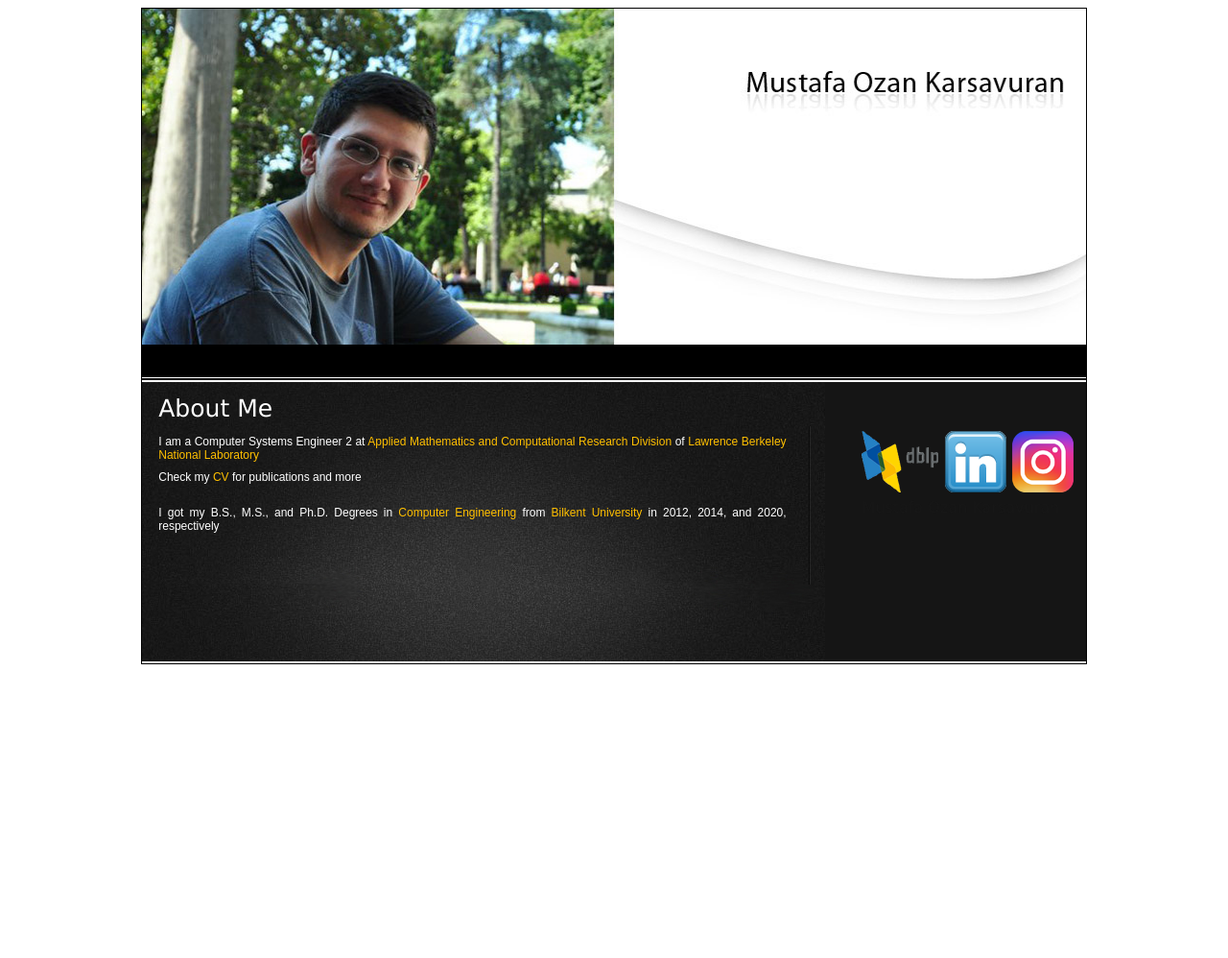
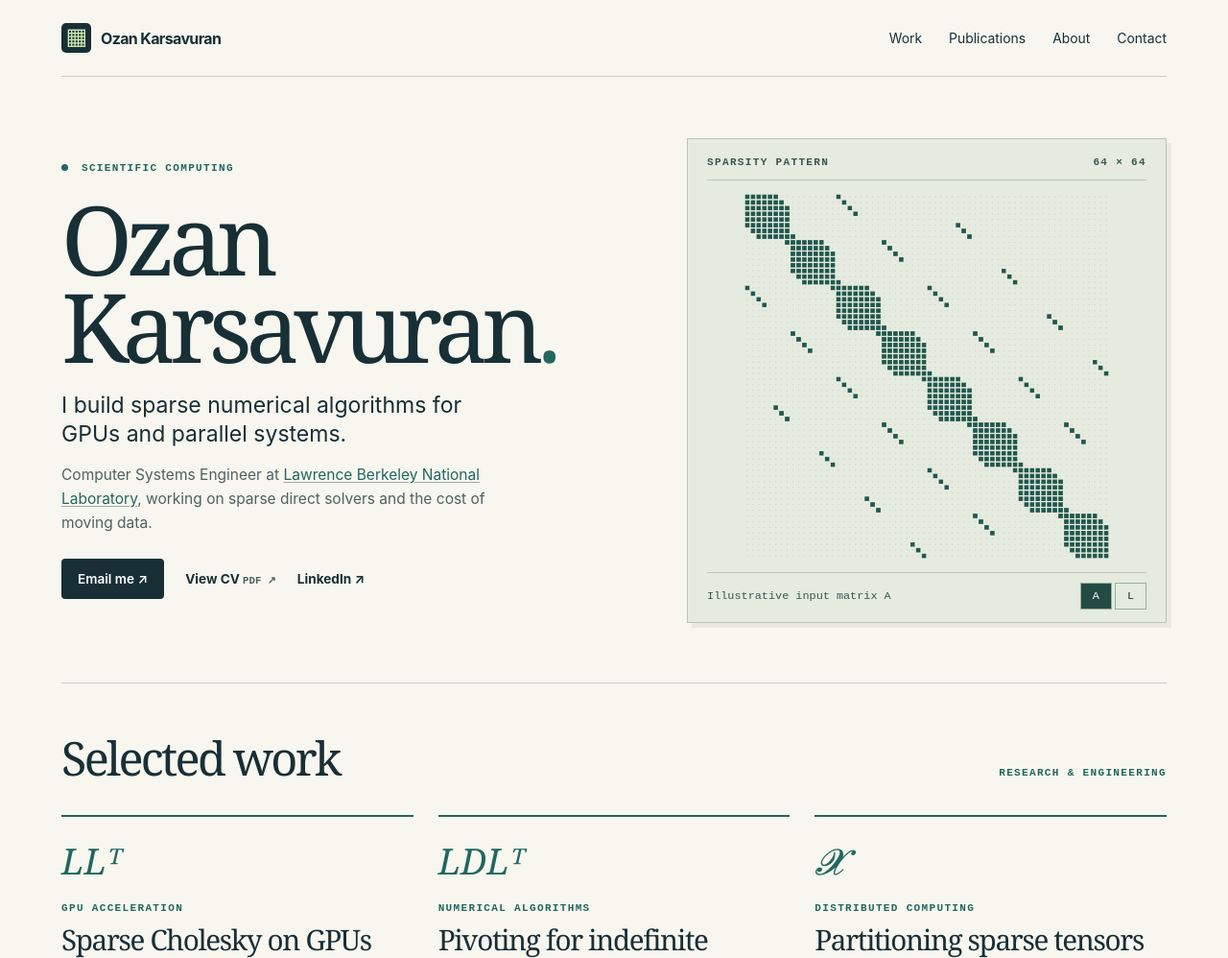
Before and after one commit to ozankar/ozankar.github.io, a plain HTML site: page index.html in a window 1280 px wide. Shown: the top 998 px of the page at 96% size. Before the commit the page ends 800 px from the top, so only its background shows below. Drawn offline with Linux system fonts and the light colour scheme.

Commit message:
Update personal portfolio

```diff
--- a/index.html
+++ b/index.html
@@ -1,154 +1,28 @@
-<html>
-<head>
-	<!-- Google tag (gtag.js) -->
-	<script async src="https://www.googletagmanager.com/gtag/js?id=G-5R1TB9XFX9"></script>
-	<script>
-	  window.dataLayer = window.dataLayer || [];
-	  function gtag(){dataLayer.push(arguments);}
-	  gtag('js', new Date());
-
-	  gtag('config', 'G-5R1TB9XFX9');
-	</script>
-<title>Ozan Karsavuran</title>
-<meta http-equiv="Content-Type" content="text/html; charset=iso-8859-1">
-<link href="css/style.css" type="text/css" rel="stylesheet">
-<script type="text/javascript">
-
-  var _gaq = _gaq || [];
-  _gaq.push(['_setAccount', 'UA-26204854-1']);
-  _gaq.push(['_trackPageview']);
-
-  (function() {
-    var ga = document.createElement('script'); ga.type = 'text/javascript'; ga.async = true;
-    ga.src = ('https:' == document.location.protocol ? 'https://ssl' : 'http://www') + '.google-analytics.com/ga.js';
-    var s = document.getElementsByTagName('script')[0]; s.parentNode.insertBefore(ga, s);
-  })();
-
+<!doctype html>
+<html lang="en"><head><meta charset="utf-8"><meta name="viewport" content="width=device-width, initial-scale=1"><meta name="theme-color" content="#f7f6ef"><title>Ozan Karsavuran · Sparse numerical computing</title><meta name="description" content="Mustafa Ozan Karsavuran, Computer Systems Engineer at Berkeley Lab. Selected work on sparse direct solvers, GPU acceleration, and distributed numerical algorithms."><link rel="stylesheet" href="style.css"><script src="matrix.js" defer></script><script>
+if (['karsavuran.com', 'www.karsavuran.com'].includes(location.hostname)) {
+  window.dataLayer = window.dataLayer || [];
+  function gtag() { window.dataLayer.push(arguments); }
+  gtag('js', new Date());
+  gtag('config', 'G-5R1TB9XFX9');
+  const tag = document.createElement('script');
+  tag.async = true;
+  tag.src = 'https://www.googletagmanager.com/gtag/js?id=G-5R1TB9XFX9';
+  document.head.appendChild(tag);
+}
 </script>
 </head>
-
-<body>
-
-<table width="78%"  border="0" align="center" cellpadding="0" cellspacing="0" class="wrap">
-  <tr>
-    <td><table width="100%"  border="0" align="left" cellpadding="0" cellspacing="0">
-      <tr>
-        <td height="132"  align="left" valign="top" class="banner"><table width="100%"  border="0" cellspacing="0" cellpadding="0">
-          <tr>
-            <td width="52%" rowspan="2">&nbsp;</td>
-
-            </tr>
-
-        </table></td>
-        </tr>
-    </table></td>
-  </tr>
-  <tr>
-    <td height="29" class="menu_bg" align="center" >
-<!--
-	<table width="100%" border="0" align="center" cellpadding="0" cellspacing="0">
-      <tr class="Content">
-	   <td width="45"></td>
-        <td width="65"><a href="index.html" class="Content">Home</a><img src="images/orange_bar.jpg" border="0" style=" padding-top:20px; margin-left:-36px; position:absolute;" ></td>
-        <td width="65"><a href="schedule.html" class="Content">Schedule</a></td>
-
-       </tr>
-    </table>-->
-	</td>
-  </tr>
-  </table>
-<table width="78%"  border="0" align="center" cellpadding="0" cellspacing="0" class="wrap">
-
-  <tr align="center">
-    <td height="295"><table width="100%"  border="0" cellspacing="0" cellpadding="0">
-      <tr >
-        <td height="310" valign="top" bgcolor="#151515" class="body_content"><table width="100%"  border="0" cellspacing="0" cellpadding="0">
-          <tr class="wrap">
-            <td height="256" align="center" class="footer"><table width="100%"  border="0" cellspacing="0" cellpadding="0">
-              <tr>
-                <td width="70%" height="257" align="center" valign="top"><table width="95%" height="213" border="0" align="center" cellpadding="0" cellspacing="0">
-                  <tr>
-                    <td height="139" valign="top"><table width="100%" border="0" cellspacing="0" cellpadding="0">
-                      <tr>
-                        <td height="55" class="headerContent">About Me </td>
-                      </tr>
-<!--                      <tr>
-                        <td height="37" align="left" valign="top"  class="Content"><div align="justify">I was born in Izmir in 1988</div></td>
-                      </tr>
--->
-					  <tr>
-                        <td height="37" align="left" valign="top" class="Content"><div align="justify">I am a Computer Systems Engineer 2 at <a href="https://crd.lbl.gov/divisions/amcr" target="_blank" class="links">Applied Mathematics and Computational Research Division</a> of <a href="https://lbl.gov" target="_blank" class="links">Lawrence Berkeley National Laboratory</a></td>
-                      </tr>
-					  <tr>
-                         <td height="37" align="left" valign="top"><div align="justify" class="Content">Check my <a href="files/OzanKarsavuranCV.pdf" target="_blank" class="links">CV</a> for publications and more </div></td>
-                      </tr>
-
-
-
-					  <tr>
-                        <td height="37" align="left" valign="top" class="Content"><div align="justify">I got my B.S., M.S., and Ph.D. Degrees in <a href="http://www.cs.bilkent.edu.tr/" target="_blank" class="links">Computer Engineering</a> from <a href="http://www.bilkent.edu.tr" target="_blank" class="links">Bilkent University</a> in 2012, 2014, and 2020, respectively</div></td>
-                      </tr>
-<!--					  <tr>
-                        <td height="37" align="left" valign="top" class="Content"><div align="justify">I worked as intern at <a href="http://www.cma.com.tr/" target="_blank" class="links">CMA Danismanlik ve Bilisim Teknolojileri</a> in 2010 and at <a href="https://www.turkcell.com.tr" target="_blank" class="links">Turkcell</a> in 2011</div></td>
-                      </tr>
-
-					  <tr>
-                        <td height="37" align="left" valign="top" class="Content"><div align="justify">I am member of <a href="https://www.ieee.org" target="_blank"  class="links">IEEE</a> and <a href="https://www.acm.org" target="_blank" class="links">ACM</a></div></td>
-                      </tr>
--->
-<!--					  <tr>
-                        <td height="37" align="left" valign="top" class="Content"><div align="justify">I like windsurfing, motor sports, taking photo and reading novel</div></td>
-                      </tr>
--->
-<!--					  <tr>
-                                <td height="37" align="left" valign="top"><div align="justify" class="Content">You can reach my CV in <a href="files/ozan_karsavuran_cv_eng.pdf" target="_blank" class="links">English</a> and <a href="files/ozan_karsavuran_cv_tr.pdf"target="_blank" class="links">Turkish</a></div></td>
-                      </tr>
- -->
-
-                    </table></td>
-                  </tr>
-                </table></td>
-                <td width="3"><table width="300%" height="165"  border="0" cellpadding="0" cellspacing="0">
-                  <tr>
-                    <td width="28" class="verticalLine">&nbsp;</td>
-                  </tr>
-                </table></td>
-                <td width="25%" height="70px" align="center" valign="top" ><table width="226" border="0" align="center" cellpadding="2" cellspacing="2">
-                  <tr>
-                    <td height="45" colspan="3" class="headerContent"></td>
-                    </tr>
-                  <tr>
-					<td><a href="https://dblp.org/pid/180/0098" target="_blank"><img src="images/dblp.png" border="0" ></a></td>
-
-                    <!--<td><a href="https://www.facebook.com/karsavuran" target="_blank"><img src="images/facebook.png" border="0" ></a></td>
-                    <td><a href="https://twitter.com/#!/karsavuran" target="_blank"><img src="images/twitter.png" border="0" ></a></td>-->
-                    <td><a href="https://www.linkedin.com/in/mustafa-ozan-karsavuran-421a7419/" target="_blank"><img src="images/linked.png" border="0" ></a></td>
-					<td><a href="https://www.instagram.com/karsavuran/" target="_blank"><img src="images/insta.png" border="0" ></a></td>
-                    </tr>
-					<tr color="blue" >
-					<td style="color:#171717" colspan="3">Mustafa Ozan Karsavuran</td>
-					</tr>
-
-
-                </table></td>
-              </tr>
-            </table></td>
-          </tr>
-          <tr class="wrap">
-            <td height="24" align="center" class="footer"><table width="737" height="18" border="0" cellpadding="0" cellspacing="0">
-              <tr>
-                <td class="">&nbsp;</td>
-              </tr>
-            </table></td>
-          </tr>
-
-          <tr class="wrap">
-            <td height="10" align="right"  class="footer"><span style="font-size: 10px;"></td>
-          </tr>
-        </table></td>
-        </tr>
-    </table>	</td>
-  </tr>
-</table>
-</body>
-</html>
+<body><a class="skip" href="#main">Skip to content</a><header><a class="brand" href="#main"><i class="mark" aria-hidden="true">▦</i> Ozan Karsavuran</a><nav aria-label="Main"><a href="#work">Work</a><a href="#papers">Publications</a><a href="#about">About</a><a href="#contact">Contact</a></nav></header>
+<main id="main"><section class="hero"><div><div class="label"><b class="point"></b> Scientific computing</div><h1>Ozan<br>Karsavuran<span>.</span></h1><p class="lead">I build sparse numerical algorithms for GPUs and parallel systems.</p><p class="sub">Computer Systems Engineer at <a href="https://www.lbl.gov/">Lawrence Berkeley National Laboratory</a>, working on sparse direct solvers and the cost of moving data.</p><div class="actions"><a class="btn" href="mailto:ozan.karsavuran@gmail.com">Email me ↗</a><a class="textlink" href="https://karsavuran.com/files/OzanKarsavuranCV.pdf">View CV <small>PDF ↗</small></a><a class="textlink" href="https://www.linkedin.com/in/ozan-karsavuran/">LinkedIn ↗</a></div></div>
+<figure><div class="figurehead"><span>Sparsity pattern</span><span>64 × 64</span></div><canvas width="640" height="640" id="matrix" role="img" aria-label="Symmetric sparse matrix with a block diagonal and off-diagonal couplings"></canvas><figcaption><span id="caption">Illustrative matrix</span><div class="toggle" aria-label="Choose sparsity pattern"><button type="button" aria-pressed="true" data-mode="A" aria-label="Show input matrix A">A</button><button type="button" aria-pressed="false" data-mode="L" aria-label="Show Cholesky factor L">L</button></div></figcaption></figure></section>
+<section id="work" class="section"><div class="sectionhead"><h2>Selected work</h2><span class="label">Research &amp; engineering</span></div><div class="projects">
+<article><span class="symbol" aria-hidden="true">LLᵀ</span><div class="label">GPU acceleration</div><h3>Sparse Cholesky on GPUs</h3><p>We offloaded dense operations within a right-looking sparse factorization. On the matrices we tested, factorization ran up to <strong>4× faster</strong> than our CPU-only implementation.</p><a href="https://arxiv.org/abs/2409.14009">Read the SC24-W paper ↗</a></article>
+<article><span class="symbol" aria-hidden="true">LDLᵀ</span><div class="label">Numerical algorithms</div><h3>Pivoting for indefinite systems</h3><p>I develop pivoting strategies for sparse symmetric matrices. A delayed pivot can change the factor’s structure mid-computation, affecting both numerical stability and memory use.</p><a href="https://meetings.siam.org/sess/dsp_talk.cfm?p=136322">View the SIAM LA24 talk ↗</a></article>
+<article><span class="symbol" aria-hidden="true">𝓧</span><div class="label">Distributed computing</div><h3>Partitioning sparse tensors</h3><p>I developed hypergraph models to distribute tensor operations across processors. The placement of nonzeros determines how evenly work is shared and how much data processors exchange.</p><a href="https://doi.org/10.1109/TPDS.2020.3012624">Read the IEEE TPDS paper ↗</a></article></div></section>
+<section id="papers" class="section"><div class="sectionhead"><h2>Selected publications</h2><a href="https://dblp.org/pid/180/0098">All publications on DBLP ↗</a></div><div class="paperlist">
+<a href="https://doi.org/10.1109/SCW63240.2024.00098"><time>2024</time><span>GPU Accelerated Sparse Cholesky Factorization</span><small>SC24-W ↗</small></a>
+<a href="https://doi.org/10.1109/TKDE.2023.3253791"><time>2023</time><span>Scaling Stratified Stochastic Gradient Descent for Distributed Matrix Completion</span><small>IEEE TKDE ↗</small></a>
+<a href="https://doi.org/10.1137/22M1485772"><time>2022</time><span>Simultaneous Computational and Data Load Balancing in Distributed-Memory Setting</span><small>SIAM SISC ↗</small></a>
+<a href="https://doi.org/10.1109/TPDS.2015.2453970"><time>2016</time><span>Locality-Aware Parallel Sparse Matrix-Vector and Matrix-Transpose-Vector Multiplication on Many-Core Processors</span><small>IEEE TPDS ↗</small></a></div></section>
+<section id="about" class="section about"><h2>Background</h2><div><p>I’m Mustafa Ozan Karsavuran, a computer scientist based in the San Francisco Bay Area. I joined Berkeley Lab’s <a href="https://amcr.lbl.gov/">Applied Mathematics and Computational Research Division</a> in 2022 as a postdoctoral scholar and became a Computer Systems Engineer 2 in 2025.</p><p>I earned my PhD in <a href="https://www.cs.bilkent.edu.tr/">Computer Engineering</a> at <a href="https://w3.bilkent.edu.tr/en/">Bilkent University</a> in 2020, working with Cevdet Aykanat on parallel sparse computations. Across this work, I use C, MPI, OpenMP, and dense linear algebra libraries to study where numerical software spends its time.</p></div></section>
+<footer id="contact"><div class="label">Contact</div><h2>Get in touch<span>.</span></h2><p>I’m interested in engineering roles in numerical libraries, GPU acceleration, and HPC performance.</p><div class="actions"><a class="btn" href="mailto:ozan.karsavuran@gmail.com">Email me ↗</a><a class="textlink" href="https://www.linkedin.com/in/ozan-karsavuran/">LinkedIn ↗</a></div></footer></main></body></html>
--- /dev/null
+++ b/matrix.js
@@ -0,0 +1,36 @@
+// A symmetric block-sparse example with strict diagonal dominance admits Cholesky without pivoting.
+const n = 64;
+const input = Array.from({length:n}, () => new Array(n).fill(false));
+for (let row = 0; row < n; row++) {
+  for (let col = 0; col <= row; col++) {
+    const gap = row - col;
+    const block = Math.floor(row / 8) === Math.floor(col / 8);
+    const bridge = (gap === 16 && col % 8 <= 3) || (gap === 32 && col % 8 >= 5);
+    input[row][col] = input[col][row] = gap <= 1 || (block && gap <= 5) || bridge;
+  }
+}
+const filled = input.map(row => [...row]);
+for (let k = 0; k < n; k++) {
+  const neighbors = [];
+  for (let i = k + 1; i < n; i++) if (filled[i][k]) neighbors.push(i);
+  for (const i of neighbors) for (const j of neighbors) filled[i][j] = true;
+}
+const canvas = document.querySelector('canvas');
+const ctx = canvas.getContext('2d');
+function draw(mode) {
+  ctx.clearRect(0,0,640,640);
+  for (let i=0; i<n; i++) {
+    for (let j=0; j<n; j++) {
+      const active = mode === 'A' ? input[i][j] : j <= i && filled[i][j];
+      ctx.fillStyle = active ? (input[i][j] ? '#20574d' : '#8c561b') : '#becbb8';
+      const size = active ? 7.7 : 1.5;
+      ctx.fillRect(j*10+(10-size)/2,i*10+(10-size)/2,size,size);
+    }
+  }
+  const description = mode === 'A' ? 'Illustrative input matrix A' : 'Factor L · fill-in in ochre';
+  document.querySelector('#caption').textContent = description;
+  canvas.setAttribute('aria-label',description);
+  for (const button of document.querySelectorAll('[data-mode]')) button.setAttribute('aria-pressed',String(button.dataset.mode === mode));
+}
+for (const button of document.querySelectorAll('[data-mode]')) button.addEventListener('click',() => draw(button.dataset.mode));
+draw('A');
```
Also changed, not shown: style.css (added).
